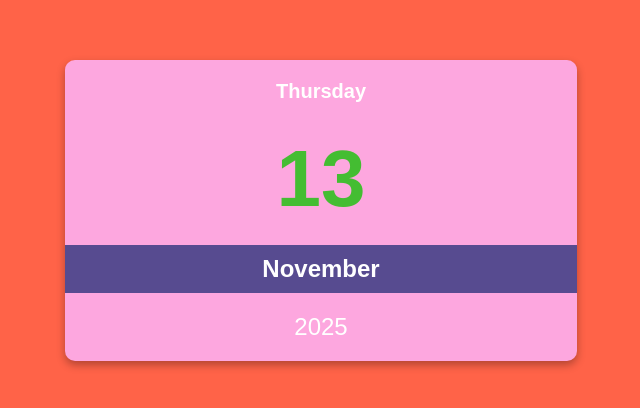
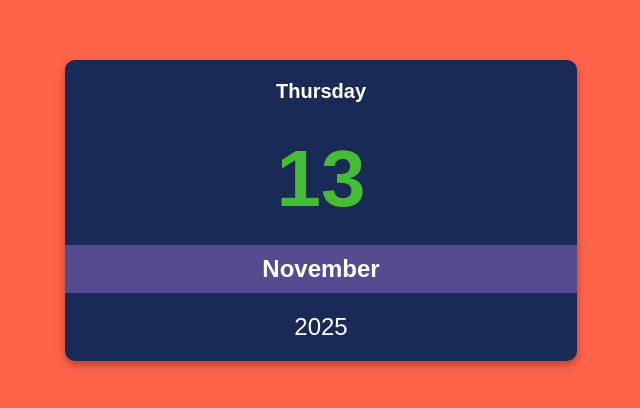
Before and after one commit to abm-noman/Mini-Calendar, a plain HTML site: page index.html in a window 1280 px wide. Shown: the part 190-598 px from the top of the page, without its empty margins (319-959 px from the left). Drawn offline with Linux system fonts and the light colour scheme.

Commit message:
Calandar Background color updated

```diff
--- a/styles.css
+++ b/styles.css
@@ -16,7 +16,7 @@ body {
 .calendar {
   width: 40%;
   text-align: center;
-  background-color: #fda7df;
+  background-color: #192a56;
   border-radius: 10px;
   box-shadow: 0 4px 8px rgba(0, 0, 0, 0.3);
   overflow: hidden;
```
